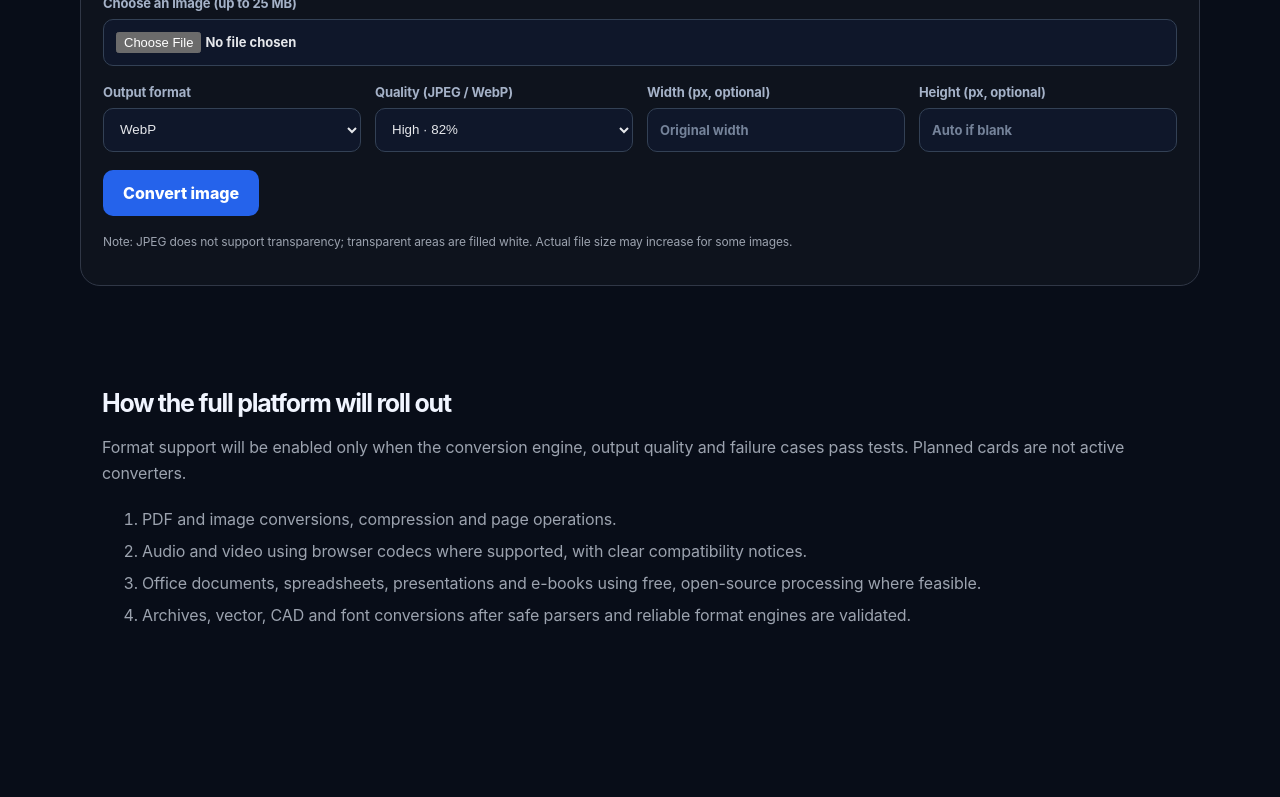
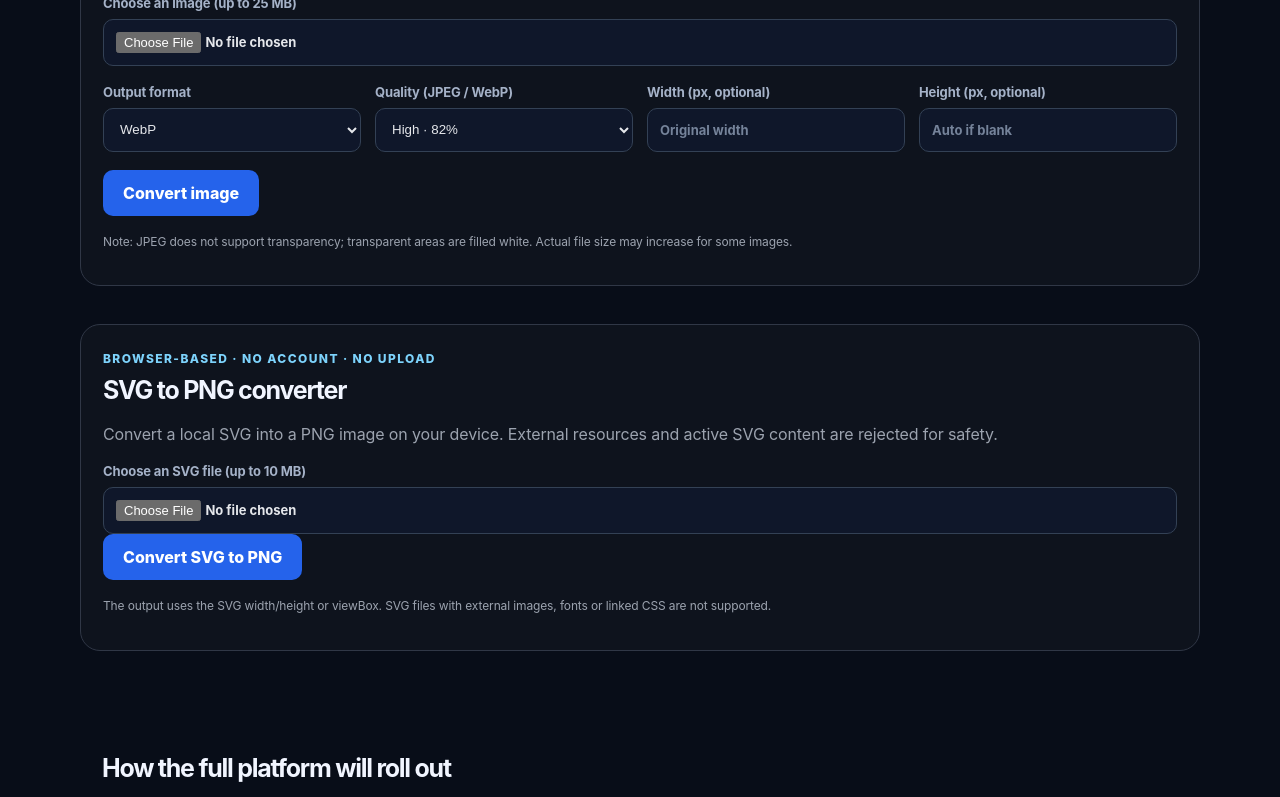
Before and after one commit to Afifarman/QuickToolBox, a Next.js app: page /file-converter in a window 1280 px wide. Shown: the part 2000-2797 px from the top of the page. Built offline with nearby package versions, Linux system fonts and the light colour scheme.

Commit message:
feat: add browser-local SVG to PNG converter (#131)
* feat(converter): add browser-local SVG to PNG conversion

* test(converter): cover SVG to PNG safety and export

```diff
--- a/components/FileConverterHub.js
+++ b/components/FileConverterHub.js
@@ -6,6 +6,7 @@ import { useEffect, useMemo, useState } from "react";
 const tools = [
   { name: "Image Converter", category: "Images", description: "Convert images between PNG, JPEG and WebP in your browser.", href: "#image-converter", status: "ready", formats: "PNG ↔ JPEG ↔ WebP" },
   { name: "Image Compressor", category: "Images", description: "Resize and compress an image with a quality setting.", href: "#image-converter", status: "ready", formats: "PNG / JPEG / WebP" },
+  { name: "SVG to PNG", category: "Vector", description: "Rasterize a local SVG file to a downloadable PNG in your browser.", href: "#svg-converter", status: "ready", formats: "SVG → PNG" },
   ...[
     ["PDF to Word", "Documents", "PDF → DOCX"], ["Word to PDF", "Documents", "DOCX → PDF"], ["PDF to JPG", "Documents", "PDF → JPG"],
     ["HTML to PDF", "Documents", "HTML → PDF"], ["PDF OCR", "Documents", "Scanned PDF → searchable PDF"],
@@ -14,7 +15,7 @@ const tools = [
     ["CSV to Excel", "Spreadsheets", "CSV → XLSX"], ["Excel to CSV", "Spreadsheets", "XLSX → CSV"],
     ["PowerPoint to PDF", "Presentations", "PPTX → PDF"], ["PDF to PowerPoint", "Presentations", "PDF → PPTX"],
     ["EPUB Converter", "E-books", "EPUB / MOBI / PDF"], ["ZIP Extractor", "Archives", "ZIP → files"], ["ZIP Creator", "Archives", "Files → ZIP"],
-    ["SVG to PNG", "Vector", "SVG → PNG"], ["EPS Converter", "Vector", "EPS / SVG / PDF"],
+    ["EPS Converter", "Vector", "EPS / SVG / PDF"],
     ["DWG / DXF Converter", "CAD", "DWG / DXF"], ["Font Converter", "Fonts", "TTF / OTF / WOFF"],
   ].map(([name, category, formats]) => ({ name, category, formats, description: "Planned for a later free, browser-first release.", status: "planned", href: "#roadmap" })),
 ];
@@ -131,6 +132,118 @@ function ImageConverter() {
   );
 }
 
+
+function SvgToPngConverter() {
+  const [file, setFile] = useState(null);
+  const [result, setResult] = useState(null);
+  const [error, setError] = useState("");
+  const [busy, setBusy] = useState(false);
+
+  useEffect(() => () => {
+    if (result?.url) URL.revokeObjectURL(result.url);
+  }, [result?.url]);
+
+  async function convert() {
+    setError("");
+    setResult(null);
+    if (!file) return setError("Choose an SVG file first.");
+    if (file.size > 10 * 1024 * 1024) return setError("Maximum SVG file size is 10 MB.");
+    setBusy(true);
+    let sourceUrl;
+    try {
+      const source = await file.text();
+      const documentNode = new DOMParser().parseFromString(source, "image/svg+xml");
+      if (documentNode.querySelector("parsererror")) throw new Error("This file is not valid SVG XML.");
+      const svg = documentNode.documentElement;
+      if (svg.localName !== "svg" || svg.namespaceURI !== "http://www.w3.org/2000/svg") throw new Error("The file does not contain a valid SVG root element.");
+
+      // Remove active content and reject external references before loading the SVG as an image.
+      if (svg.querySelector("script, foreignObject, iframe, object, embed, audio, video")) {
+        throw new Error("This SVG contains active or embedded content and cannot be converted safely.");
+      }
+      for (const element of [svg, ...svg.querySelectorAll("*")]) {
+        for (const attribute of [...element.attributes]) {
+          const name = attribute.name.toLowerCase();
+          const value = attribute.value.trim();
+          if (name.startsWith("on")) {
+            element.removeAttribute(attribute.name);
+          } else if (name === "href" || name.endsWith(":href")) {
+            if (value && !value.startsWith("#")) throw new Error("External SVG references are not supported. Embed artwork directly in the SVG.");
+          } else if ((name === "style" || name === "filter") && /url\s*\(|@import|expression\s*\(/i.test(value)) {
+            throw new Error("External CSS resources are not supported in SVG files.");
+          }
+        }
+      }
+      for (const styleNode of svg.querySelectorAll("style")) {
+        if (/@import|url\s*\(|expression\s*\(/i.test(styleNode.textContent || "")) {
+          throw new Error("SVG styles that load external resources are not supported.");
+        }
+      }
+
+      const number = (value) => {
+        const match = String(value || "").trim().match(/^([0-9]+(?:\.[0-9]+)?)(?:px)?$/i);
+        return match ? Number(match[1]) : null;
+      };
+      const viewBox = (svg.getAttribute("viewBox") || "").trim().split(/[\s,]+/).map(Number);
+      const viewWidth = viewBox.length === 4 && viewBox.every(Number.isFinite) ? viewBox[2] : null;
+      const viewHeight = viewBox.length === 4 && viewBox.every(Number.isFinite) ? viewBox[3] : null;
+      const width = number(svg.getAttribute("width")) || viewWidth || 300;
+      const height = number(svg.getAttribute("height")) || viewHeight || 150;
+      const targetWidth = Math.round(width);
+      const targetHeight = Math.round(height);
+      if (!Number.isInteger(targetWidth) || !Number.isInteger(targetHeight) || targetWidth < 1 || targetHeight < 1 || targetWidth > 8000 || targetHeight > 8000 || targetWidth * targetHeight > 32000000) {
+        throw new Error("SVG dimensions must be within 8,000 px per side and 32 megapixels total.");
+      }
+
+      const safeSvg = new XMLSerializer().serializeToString(svg);
+      sourceUrl = URL.createObjectURL(new Blob([safeSvg], { type: "image/svg+xml" }));
+      const image = new Image();
+      image.src = sourceUrl;
+      await image.decode();
+      const canvas = document.createElement("canvas");
+      canvas.width = targetWidth;
+      canvas.height = targetHeight;
+      const context = canvas.getContext("2d");
+      if (!context) throw new Error("Your browser could not start PNG processing.");
+      context.drawImage(image, 0, 0, targetWidth, targetHeight);
+      const blob = await new Promise((resolve) => canvas.toBlob(resolve, "image/png"));
+      if (!blob || blob.type !== "image/png") throw new Error("Your browser could not export a PNG image.");
+      const url = URL.createObjectURL(blob);
+      const baseName = file.name.replace(/\.svg$/i, "") || "converted-image";
+      setResult({ url, name: baseName + ".png", size: blob.size, width: targetWidth, height: targetHeight });
+      canvas.width = 1;
+      canvas.height = 1;
+    } catch (cause) {
+      setError(cause?.message || "SVG conversion failed. Try another SVG file.");
+    } finally {
+      if (sourceUrl) URL.revokeObjectURL(sourceUrl);
+      setBusy(false);
+    }
+  }
+
+  return (
+    <section id="svg-converter" style={styles.converter}>
+      <div>
+        <span style={styles.eyebrow}>BROWSER-BASED · NO ACCOUNT · NO UPLOAD</span>
+        <h2 style={styles.sectionTitle}>SVG to PNG converter</h2>
+        <p style={styles.muted}>Convert a local SVG into a PNG image on your device. External resources and active SVG content are rejected for safety.</p>
+      </div>
+      <label style={styles.field}>Choose an SVG file (up to 10 MB)
+        <input type="file" accept=".svg,image/svg+xml" onChange={(event) => { setFile(event.target.files?.[0] || null); setResult(null); setError(""); }} style={styles.input} />
+      </label>
+      {file && <p style={styles.muted}>Selected: {file.name} · {(file.size / 1024).toFixed(1)} KB</p>}
+      <button type="button" onClick={convert} disabled={busy || !file} style={styles.primary}>{busy ? "Converting…" : "Convert SVG to PNG"}</button>
+      {error && <p role="alert" style={styles.error}>{error}</p>}
+      {result && <div role="status" style={styles.success}>
+        <strong>Conversion complete</strong>
+        <p>{result.width} × {result.height} px · {(result.size / 1024).toFixed(1)} KB</p>
+        <a href={result.url} download={result.name} style={styles.download}>Download {result.name}</a>
+      </div>}
+      <p style={styles.fine}>The output uses the SVG width/height or viewBox. SVG files with external images, fonts or linked CSS are not supported.</p>
+    </section>
+  );
+}
+
 const styles = {
   page: { maxWidth: 1160, margin: "0 auto", padding: "44px 20px 80px", color: "var(--foreground, #f7f8fc)" },
   hero: { padding: "38px 0 30px", borderBottom: "1px solid var(--border, #303746)" },
@@ -187,6 +300,7 @@ export default function FileConverterHub() {
         </article>)}
       </div>
       <ImageConverter />
+      <SvgToPngConverter />
       <section id="roadmap" style={{ marginTop: 34 }}>
         <h2 style={styles.sectionTitle}>How the full platform will roll out</h2>
         <p style={styles.muted}>Format support will be enabled only when the conversion engine, output quality and failure cases pass tests. Planned cards are not active converters.</p>
```
Also changed, not shown: 1 other file (tests, documents, lock files or other folders).
